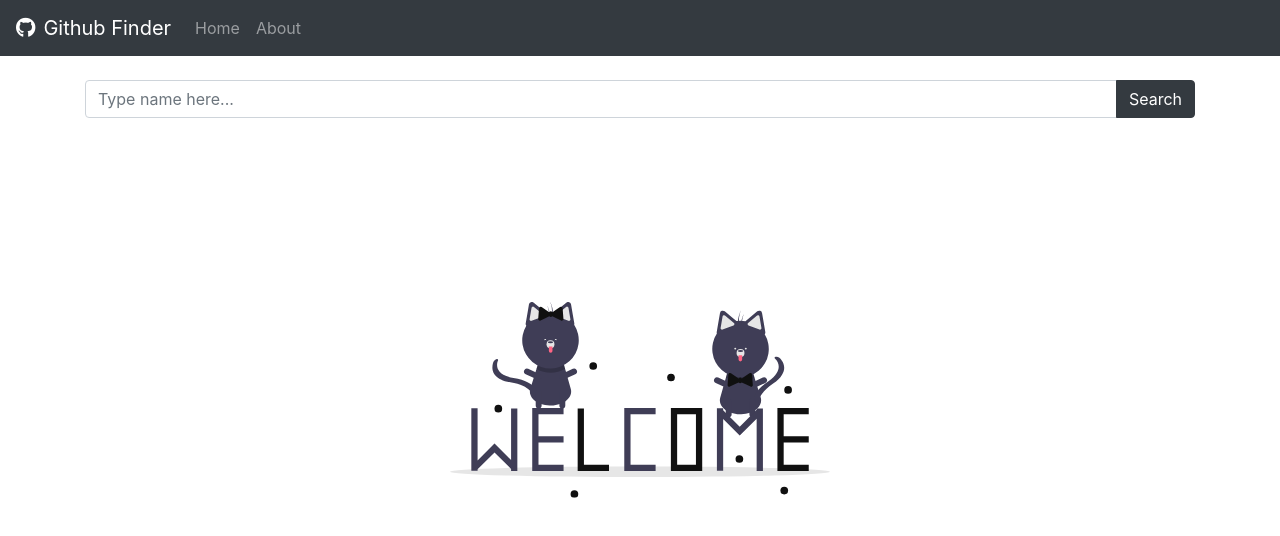
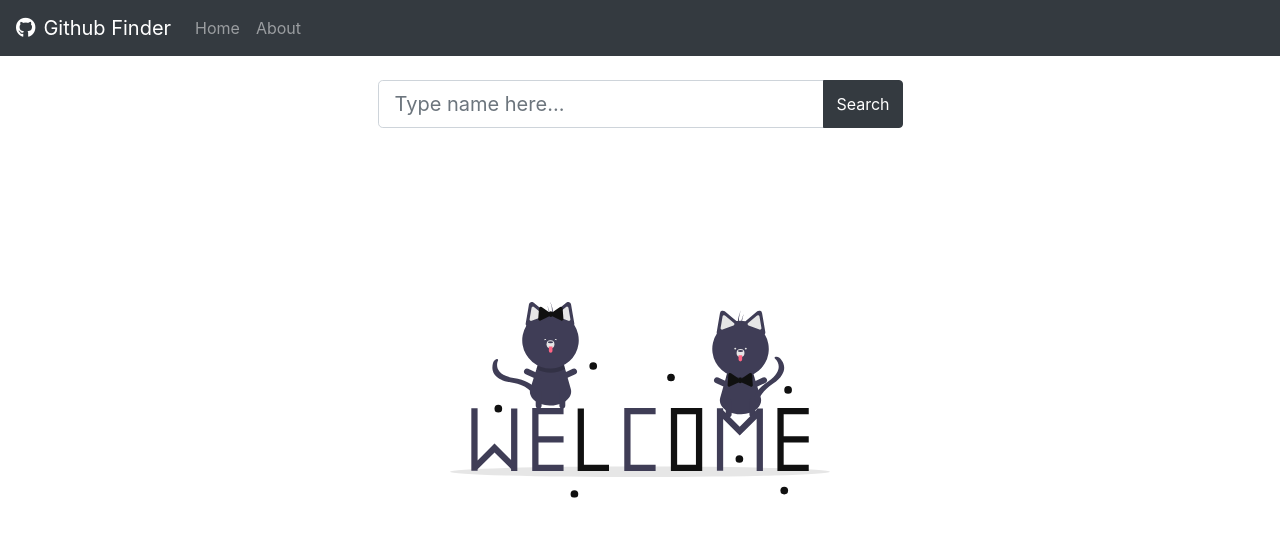
Before and after one commit to Faeshal/Repository-Finder, a React (Create React App) app: page / in a window 1280 px wide. Shown: the top 536 px of the page. Built offline with nearby package versions, Linux system fonts and the light colour scheme.

Commit message:
fix searc h bar

```diff
--- a/src/components/users/Search.js
+++ b/src/components/users/Search.js
@@ -27,12 +27,13 @@ const Search = () => {
 
   return (
     <div className="container">
+      <div className=" col-md-6 offset-md-3">
       <form onSubmit={onSubmit}>
         <div className="input-group mb-4 mt-2">
           <input
             type="text"
             name="text"
-            className="form-control"
+            className="form-control form-control-lg"
             placeholder="Type name here..."
             value={text}
             onChange={onChange}
@@ -44,6 +45,7 @@ const Search = () => {
           </div>
         </div>
       </form>
+      </div>
       {githubContext.users.length == 0 && (
        <div className="row ">
          <div style={col}>
@@ -51,6 +53,7 @@ const Search = () => {
          </div>
        </div>
       )}
+      <div className=" col-md-6 offset-md-3">
       {githubContext.users.length > 0 && (
         <button
           className="btn btn-sm btn-dark mb-3"
@@ -59,6 +62,7 @@ const Search = () => {
           Clear
         </button>
       )}
+      </div>
     </div>
   );
 };
```
